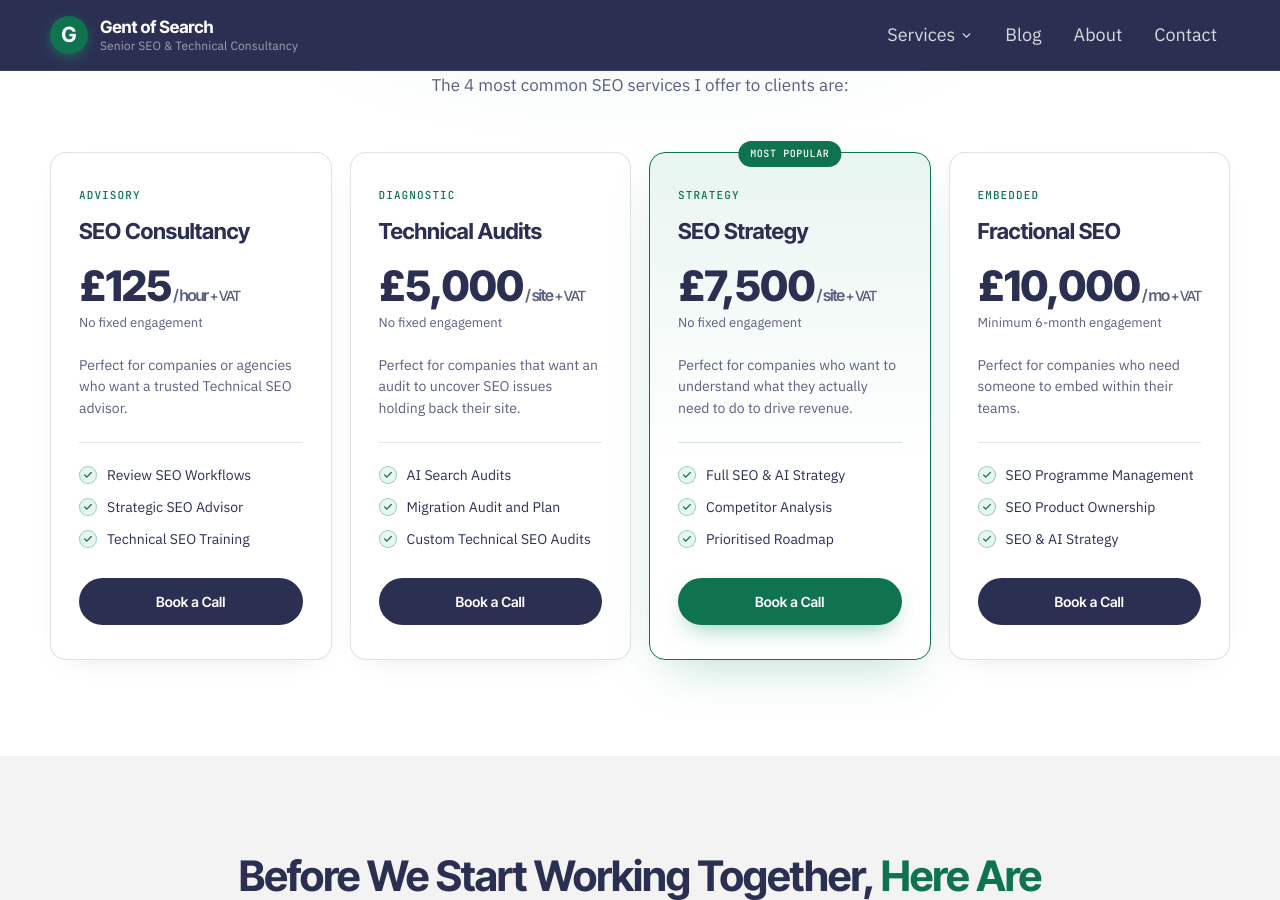
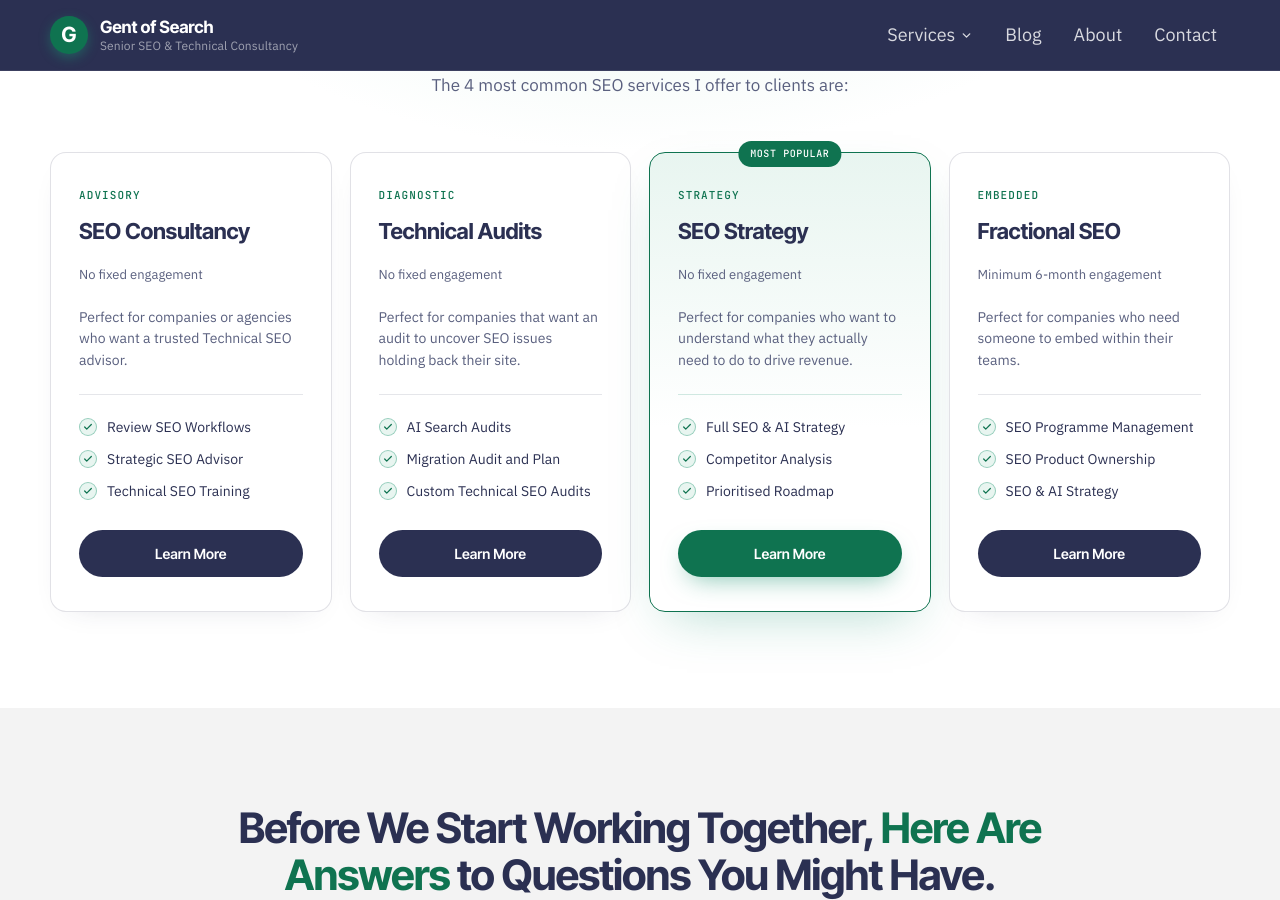
Before and after one commit to Gent-of-Search/gentofsearch.com, a Jekyll site: the page built from index.html, in a window 1280 px wide and 900 px high, scrolled down 7864 px. Built offline with Jekyll 4.4.1, drawn with Linux system fonts in a browser that asks for light colours; some of the changed text lies outside the part shown.

Commit message:
Redesign Phase 3: homepage hero H1 + pricing cards -> service teasers
- Hero H1: 'SEO & AI Strategies that drive revenue, not just pageviews.'
- Pricing/Booking section: 4 service cards with 'Learn More' linking to
  the service pages (prices removed), id=book anchor preserved
- Preserved real testimonials/scenarios/FAQ (design had placeholders),
  About prose edit, and optimized WebP images

```diff
--- a/index.html
+++ b/index.html
@@ -7,7 +7,7 @@ permalink: "/"
   <div aria-hidden="true" style="position:absolute; inset:0; background-image:linear-gradient(rgba(43,48,82,0.04) 1px, transparent 1px), linear-gradient(90deg, rgba(43,48,82,0.04) 1px, transparent 1px); background-size:60px 60px; -webkit-mask-image:radial-gradient(ellipse at center, black 35%, transparent 78%); mask-image:radial-gradient(ellipse at center, black 35%, transparent 78%); pointer-events:none;"></div>
   <div class="grid-2" style="position:relative; width:min(1180px,100% - 48px); margin:0 auto; padding:84px 0 72px; display:grid; grid-template-columns:1fr 1fr; gap:48px; align-items:center;">
     <div>
-      <h1 style="font-family:'Inter Tight',sans-serif; font-weight:700; font-size:clamp(38px,4.6vw,60px); line-height:1.04; letter-spacing:-0.035em; color:#2B3052; margin:0 0 22px;">SEO strategy is <span style="color:#0F7350;">a revenue lever,</span> not a checklist exercise.</h1>
+      <h1 style="font-family:'Inter Tight',sans-serif; font-weight:700; font-size:clamp(38px,4.6vw,60px); line-height:1.04; letter-spacing:-0.035em; color:#2B3052; margin:0 0 22px;">SEO &amp; AI Strategies that <span style="color:#0F7350;">drive revenue,</span> not just pageviews.</h1>
       <p style="font-size:clamp(17px,1.5vw,19px); color:#5A607F; max-width:520px; margin:0 0 14px; line-height:1.6;">Do you want to hire a result-driven Senior SEO Strategist who helps 7 figure companies drive real growth?</p>
       <p style="font-family:'IBM Plex Sans',sans-serif; font-size:17.5px; letter-spacing:0.06em; color:#5A607F; font-weight:400; margin:0; line-height:1.6;">You're in the right place.</p>
       <a href="#problem" style="display:inline-flex; align-items:center; gap:8px; margin-top:28px; font-family:'Inter Tight',sans-serif; font-weight:600; font-size:15px; color:#0F7350; text-decoration:none;">Learn more<svg width="15" height="15" viewBox="0 0 24 24" fill="none" stroke="currentColor" stroke-width="2.5" stroke-linecap="round" stroke-linejoin="round"><line x1="12" y1="5" x2="12" y2="19"></line><polyline points="19 12 12 19 5 12"></polyline></svg></a>
@@ -366,13 +366,12 @@ permalink: "/"
         <p style="color:#5A607F; font-size:17px; max-width:560px; margin:0 auto;">The 4 most common SEO services I offer to clients are:</p>
       </div>
 
-<div class="pricing-grid" style="display:grid; grid-template-columns:repeat(4,1fr); gap:18px; align-items:stretch; max-width:1180px; margin:0 auto;">
+      <div class="gos-g4" style="display:grid; grid-template-columns:repeat(4,1fr); gap:18px; align-items:stretch; max-width:1180px; margin:0 auto;">
 
         <!-- SEO Consultancy -->
         <div style="position:relative; display:flex; flex-direction:column; background:#FFFFFF; border:1px solid rgba(43,48,82,0.14); border-radius:16px; padding:34px 28px; box-shadow:0 10px 30px -22px rgba(43,48,82,0.25);">
           <div style="font-family:'JetBrains Mono',monospace; font-size:11px; font-weight:500; letter-spacing:0.1em; text-transform:uppercase; color:#0F7350; margin-bottom:10px;">Advisory</div>
           <div style="font-family:'Inter Tight',sans-serif; font-weight:700; font-size:22px; color:#2B3052; letter-spacing:-0.015em; margin-bottom:16px;">SEO Consultancy</div>
-    <div style="font-family:'Inter Tight',sans-serif; font-weight:800; font-size:42px; color:#2B3052; letter-spacing:-0.03em; line-height:1; margin-bottom:6px;">£125<span style="font-size:16px; font-weight:600; color:#5A607F;"> / hour</span><span style="font-size:14px; font-weight:500; color:#5A607F;"> + VAT</span></div>
           <div style="font-size:13px; color:#5A607F; margin-bottom:22px;">No fixed engagement</div>
           <p style="font-size:14px; line-height:1.55; color:#5A607F; margin:0 0 22px; padding-bottom:22px; border-bottom:1px solid rgba(43,48,82,0.12);">Perfect for companies or agencies who want a trusted Technical SEO advisor.</p>
           <ul style="list-style:none; padding:0; margin:0 0 28px; display:flex; flex-direction:column; gap:12px; flex:1;">
@@ -380,14 +379,13 @@ permalink: "/"
             <li style="display:flex; gap:10px; align-items:flex-start; font-size:14px; line-height:1.45; color:#2B3052;"><span style="flex-shrink:0; width:18px; height:18px; border-radius:50%; background:#E8F5F0; border:1px solid rgba(26,147,111,0.4); display:grid; place-items:center; margin-top:1px;"><svg width="10" height="10" viewBox="0 0 24 24" fill="none" stroke="#0F7350" stroke-width="3" stroke-linecap="round" stroke-linejoin="round"><polyline points="20 6 9 17 4 12"></polyline></svg></span>Strategic SEO Advisor</li>
             <li style="display:flex; gap:10px; align-items:flex-start; font-size:14px; line-height:1.45; color:#2B3052;"><span style="flex-shrink:0; width:18px; height:18px; border-radius:50%; background:#E8F5F0; border:1px solid rgba(26,147,111,0.4); display:grid; place-items:center; margin-top:1px;"><svg width="10" height="10" viewBox="0 0 24 24" fill="none" stroke="#0F7350" stroke-width="3" stroke-linecap="round" stroke-linejoin="round"><polyline points="20 6 9 17 4 12"></polyline></svg></span>Technical SEO Training</li>
           </ul>
-    <a href="https://calendar.app.google/Q7K8TY2cB71fhM7h9" target="_blank" rel="noopener" style="display:inline-flex; align-items:center; justify-content:center; width:100%; box-sizing:border-box; padding:13px 20px; border-radius:999px; font-family:'Inter Tight',sans-serif; font-weight:600; font-size:14px; background:#2B3052; color:#FFFFFF; text-decoration:none;">Book a Call</a>
+          <a href="{{ '/services/consultancy/' | relative_url }}" style="display:inline-flex; align-items:center; justify-content:center; width:100%; box-sizing:border-box; padding:13px 20px; border-radius:999px; font-family:'Inter Tight',sans-serif; font-weight:600; font-size:14px; background:#2B3052; color:#FFFFFF; text-decoration:none;">Learn More</a>
         </div>
 
         <!-- Technical Audits -->
         <div style="position:relative; display:flex; flex-direction:column; background:#FFFFFF; border:1px solid rgba(43,48,82,0.14); border-radius:16px; padding:34px 28px; box-shadow:0 10px 30px -22px rgba(43,48,82,0.25);">
           <div style="font-family:'JetBrains Mono',monospace; font-size:11px; font-weight:500; letter-spacing:0.1em; text-transform:uppercase; color:#0F7350; margin-bottom:10px;">Diagnostic</div>
           <div style="font-family:'Inter Tight',sans-serif; font-weight:700; font-size:22px; color:#2B3052; letter-spacing:-0.015em; margin-bottom:16px;">Technical Audits</div>
-    <div style="font-family:'Inter Tight',sans-serif; font-weight:800; font-size:42px; color:#2B3052; letter-spacing:-0.03em; line-height:1; margin-bottom:6px;">£5,000<span style="font-size:16px; font-weight:600; color:#5A607F;"> / site</span><span style="font-size:14px; font-weight:500; color:#5A607F;"> + VAT</span></div>
           <div style="font-size:13px; color:#5A607F; margin-bottom:22px;">No fixed engagement</div>
           <p style="font-size:14px; line-height:1.55; color:#5A607F; margin:0 0 22px; padding-bottom:22px; border-bottom:1px solid rgba(43,48,82,0.12);">Perfect for companies that want an audit to uncover SEO issues holding back their site.</p>
           <ul style="list-style:none; padding:0; margin:0 0 28px; display:flex; flex-direction:column; gap:12px; flex:1;">
@@ -395,15 +393,14 @@ permalink: "/"
             <li style="display:flex; gap:10px; align-items:flex-start; font-size:14px; line-height:1.45; color:#2B3052;"><span style="flex-shrink:0; width:18px; height:18px; border-radius:50%; background:#E8F5F0; border:1px solid rgba(26,147,111,0.4); display:grid; place-items:center; margin-top:1px;"><svg width="10" height="10" viewBox="0 0 24 24" fill="none" stroke="#0F7350" stroke-width="3" stroke-linecap="round" stroke-linejoin="round"><polyline points="20 6 9 17 4 12"></polyline></svg></span>Migration Audit and Plan</li>
             <li style="display:flex; gap:10px; align-items:flex-start; font-size:14px; line-height:1.45; color:#2B3052;"><span style="flex-shrink:0; width:18px; height:18px; border-radius:50%; background:#E8F5F0; border:1px solid rgba(26,147,111,0.4); display:grid; place-items:center; margin-top:1px;"><svg width="10" height="10" viewBox="0 0 24 24" fill="none" stroke="#0F7350" stroke-width="3" stroke-linecap="round" stroke-linejoin="round"><polyline points="20 6 9 17 4 12"></polyline></svg></span>Custom Technical SEO Audits</li>
           </ul>
-    <a href="https://calendar.app.google/Q7K8TY2cB71fhM7h9" target="_blank" rel="noopener" style="display:inline-flex; align-items:center; justify-content:center; width:100%; box-sizing:border-box; padding:13px 20px; border-radius:999px; font-family:'Inter Tight',sans-serif; font-weight:600; font-size:14px; background:#2B3052; color:#FFFFFF; text-decoration:none;">Book a Call</a>
+          <a href="{{ '/services/audits/' | relative_url }}" style="display:inline-flex; align-items:center; justify-content:center; width:100%; box-sizing:border-box; padding:13px 20px; border-radius:999px; font-family:'Inter Tight',sans-serif; font-weight:600; font-size:14px; background:#2B3052; color:#FFFFFF; text-decoration:none;">Learn More</a>
         </div>
 
-  <!-- SEO Strategy (featured / Most Popular) -->
+        <!-- SEO Strategy (featured) -->
         <div style="position:relative; display:flex; flex-direction:column; background:linear-gradient(180deg,#E8F5F0,#FFFFFF 60%); border:1.5px solid #0F7350; border-radius:16px; padding:34px 28px; box-shadow:0 20px 50px -20px rgba(26,147,111,0.35);">
           <span style="position:absolute; top:-12px; left:50%; transform:translateX(-50%); background:#0F7350; color:#FFFFFF; font-family:'JetBrains Mono',monospace; font-size:10px; font-weight:500; letter-spacing:0.06em; text-transform:uppercase; padding:5px 12px; border-radius:999px; white-space:nowrap;">Most Popular</span>
           <div style="font-family:'JetBrains Mono',monospace; font-size:11px; font-weight:500; letter-spacing:0.1em; text-transform:uppercase; color:#0F7350; margin-bottom:10px;">Strategy</div>
           <div style="font-family:'Inter Tight',sans-serif; font-weight:700; font-size:22px; color:#2B3052; letter-spacing:-0.015em; margin-bottom:16px;">SEO Strategy</div>
-    <div style="font-family:'Inter Tight',sans-serif; font-weight:800; font-size:42px; color:#2B3052; letter-spacing:-0.03em; line-height:1; margin-bottom:6px;">£7,500<span style="font-size:16px; font-weight:600; color:#5A607F;"> / site</span><span style="font-size:14px; font-weight:500; color:#5A607F;"> + VAT</span></div>
           <div style="font-size:13px; color:#5A607F; margin-bottom:22px;">No fixed engagement</div>
           <p style="font-size:14px; line-height:1.55; color:#5A607F; margin:0 0 22px; padding-bottom:22px; border-bottom:1px solid rgba(26,147,111,0.2);">Perfect for companies who want to understand what they actually need to do to drive revenue.</p>
           <ul style="list-style:none; padding:0; margin:0 0 28px; display:flex; flex-direction:column; gap:12px; flex:1;">
@@ -411,14 +408,13 @@ permalink: "/"
             <li style="display:flex; gap:10px; align-items:flex-start; font-size:14px; line-height:1.45; color:#2B3052;"><span style="flex-shrink:0; width:18px; height:18px; border-radius:50%; background:#E8F5F0; border:1px solid rgba(26,147,111,0.4); display:grid; place-items:center; margin-top:1px;"><svg width="10" height="10" viewBox="0 0 24 24" fill="none" stroke="#0F7350" stroke-width="3" stroke-linecap="round" stroke-linejoin="round"><polyline points="20 6 9 17 4 12"></polyline></svg></span>Competitor Analysis</li>
             <li style="display:flex; gap:10px; align-items:flex-start; font-size:14px; line-height:1.45; color:#2B3052;"><span style="flex-shrink:0; width:18px; height:18px; border-radius:50%; background:#E8F5F0; border:1px solid rgba(26,147,111,0.4); display:grid; place-items:center; margin-top:1px;"><svg width="10" height="10" viewBox="0 0 24 24" fill="none" stroke="#0F7350" stroke-width="3" stroke-linecap="round" stroke-linejoin="round"><polyline points="20 6 9 17 4 12"></polyline></svg></span>Prioritised Roadmap</li>
           </ul>
-    <a href="https://calendar.app.google/Q7K8TY2cB71fhM7h9" target="_blank" rel="noopener" style="display:inline-flex; align-items:center; justify-content:center; width:100%; box-sizing:border-box; padding:13px 20px; border-radius:999px; font-family:'Inter Tight',sans-serif; font-weight:600; font-size:14px; background:#0F7350; color:#FFFFFF; text-decoration:none; box-shadow:0 10px 26px -10px rgba(26,147,111,0.6);">Book a Call</a>
+          <a href="{{ '/services/strategy/' | relative_url }}" style="display:inline-flex; align-items:center; justify-content:center; width:100%; box-sizing:border-box; padding:13px 20px; border-radius:999px; font-family:'Inter Tight',sans-serif; font-weight:600; font-size:14px; background:#0F7350; color:#FFFFFF; text-decoration:none; box-shadow:0 10px 26px -10px rgba(26,147,111,0.6);">Learn More</a>
         </div>
 
-  <!-- Fractional SEO -->
+        <!-- Fractional SEO Manager -->
         <div style="position:relative; display:flex; flex-direction:column; background:#FFFFFF; border:1px solid rgba(43,48,82,0.14); border-radius:16px; padding:34px 28px; box-shadow:0 10px 30px -22px rgba(43,48,82,0.25);">
           <div style="font-family:'JetBrains Mono',monospace; font-size:11px; font-weight:500; letter-spacing:0.1em; text-transform:uppercase; color:#0F7350; margin-bottom:10px;">Embedded</div>
           <div style="font-family:'Inter Tight',sans-serif; font-weight:700; font-size:22px; color:#2B3052; letter-spacing:-0.015em; margin-bottom:16px;">Fractional SEO</div>
-    <div style="font-family:'Inter Tight',sans-serif; font-weight:800; font-size:42px; color:#2B3052; letter-spacing:-0.03em; line-height:1; margin-bottom:6px;">£10,000<span style="font-size:16px; font-weight:600; color:#5A607F;"> / mo</span><span style="font-size:14px; font-weight:500; color:#5A607F;"> + VAT</span></div>
           <div style="font-size:13px; color:#5A607F; margin-bottom:22px;">Minimum 6-month engagement</div>
           <p style="font-size:14px; line-height:1.55; color:#5A607F; margin:0 0 22px; padding-bottom:22px; border-bottom:1px solid rgba(43,48,82,0.12);">Perfect for companies who need someone to embed within their teams.</p>
           <ul style="list-style:none; padding:0; margin:0 0 28px; display:flex; flex-direction:column; gap:12px; flex:1;">
@@ -426,11 +422,10 @@ permalink: "/"
             <li style="display:flex; gap:10px; align-items:flex-start; font-size:14px; line-height:1.45; color:#2B3052;"><span style="flex-shrink:0; width:18px; height:18px; border-radius:50%; background:#E8F5F0; border:1px solid rgba(26,147,111,0.4); display:grid; place-items:center; margin-top:1px;"><svg width="10" height="10" viewBox="0 0 24 24" fill="none" stroke="#0F7350" stroke-width="3" stroke-linecap="round" stroke-linejoin="round"><polyline points="20 6 9 17 4 12"></polyline></svg></span>SEO Product Ownership</li>
             <li style="display:flex; gap:10px; align-items:flex-start; font-size:14px; line-height:1.45; color:#2B3052;"><span style="flex-shrink:0; width:18px; height:18px; border-radius:50%; background:#E8F5F0; border:1px solid rgba(26,147,111,0.4); display:grid; place-items:center; margin-top:1px;"><svg width="10" height="10" viewBox="0 0 24 24" fill="none" stroke="#0F7350" stroke-width="3" stroke-linecap="round" stroke-linejoin="round"><polyline points="20 6 9 17 4 12"></polyline></svg></span>SEO &amp; AI Strategy</li>
           </ul>
-    <a href="https://calendar.app.google/Q7K8TY2cB71fhM7h9" target="_blank" rel="noopener" style="display:inline-flex; align-items:center; justify-content:center; width:100%; box-sizing:border-box; padding:13px 20px; border-radius:999px; font-family:'Inter Tight',sans-serif; font-weight:600; font-size:14px; background:#2B3052; color:#FFFFFF; text-decoration:none;">Book a Call</a>
+          <a href="{{ '/services/fractional-seo/' | relative_url }}" style="display:inline-flex; align-items:center; justify-content:center; width:100%; box-sizing:border-box; padding:13px 20px; border-radius:999px; font-family:'Inter Tight',sans-serif; font-weight:600; font-size:14px; background:#2B3052; color:#FFFFFF; text-decoration:none;">Learn More</a>
         </div>
 
       </div>
-
     </div>
   </section>
 
```
Lines whose indentation alone changed are shown as unchanged.
